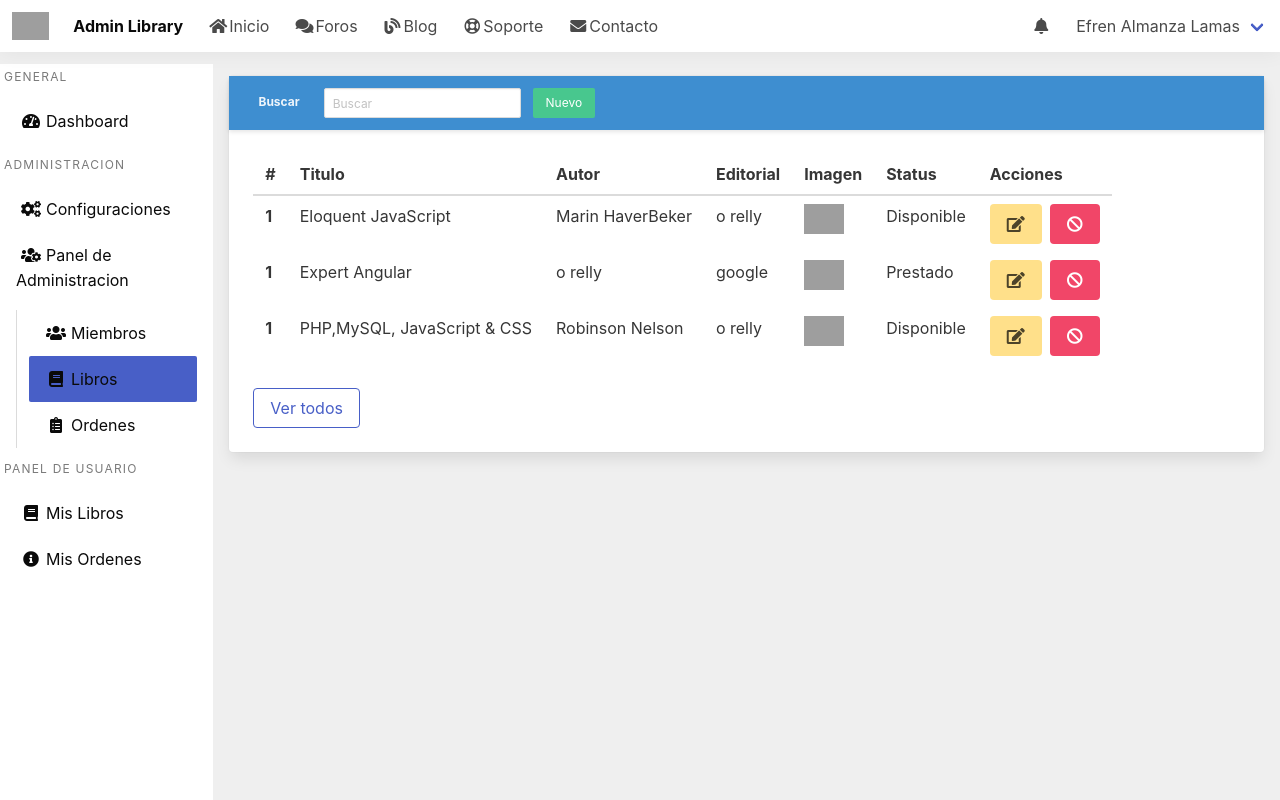
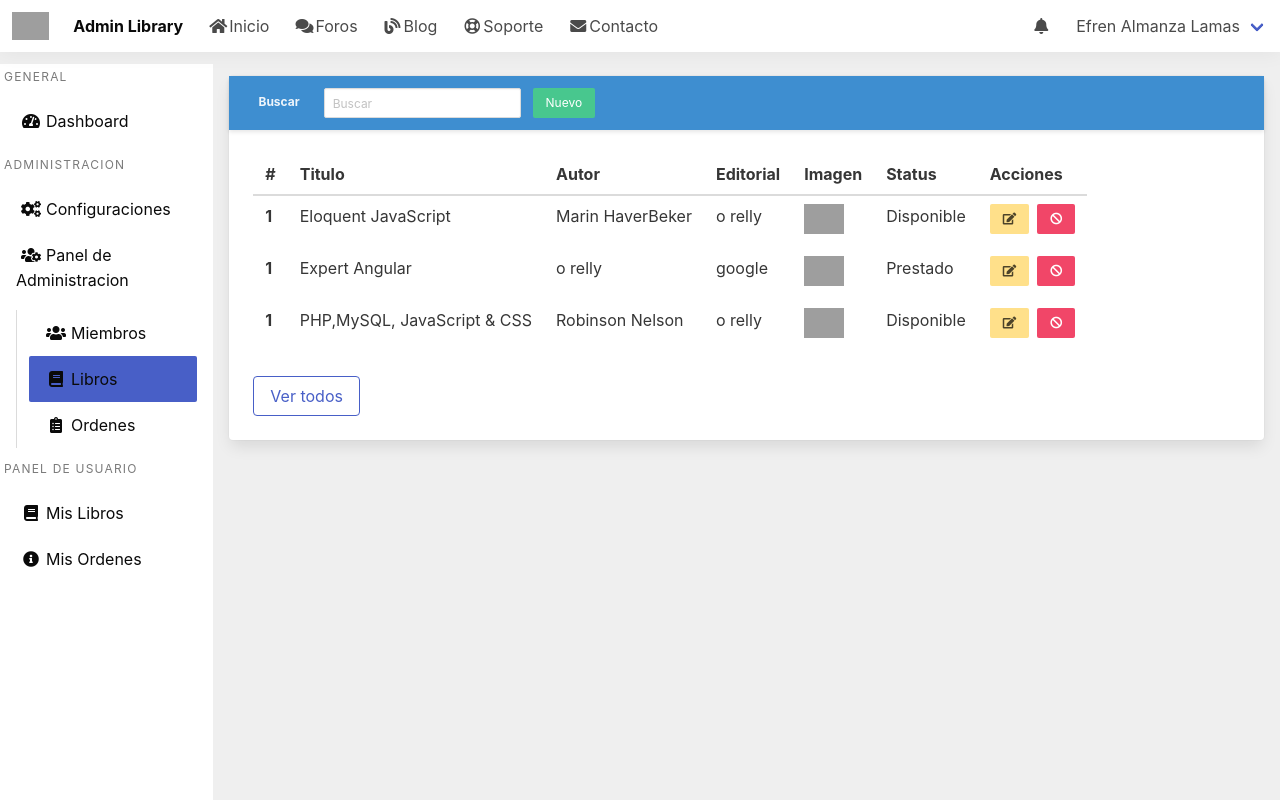
Before and after one commit to SpyroCode/library_gestion, a React (Create React App) app: page /books in a window 1280 px wide. Built offline with nearby package versions, Linux system fonts and the light colour scheme; grey boxes are pictures that could not be loaded.

Commit message:
estilos en los botones

```diff
--- a/src/components/TablesRecordsItmesBooks.js
+++ b/src/components/TablesRecordsItmesBooks.js
@@ -24,8 +24,8 @@ const TablesRecordsItems=(props)=>{
                         <td>{status}</td>
                         <td>
                           <div className="buttons">
-                            <button className="button is-warning"><i className="fas fa-edit"></i></button>
-                            <button className="button is-danger"><i className="fas fa-ban"></i></button>
+                            <button className="button is-warning is-small"><i className="fas fa-edit"></i></button>
+                            <button className="button is-danger is-small"><i className="fas fa-ban"></i></button>
                           </div>
                         </td>
 
--- a/src/components/TablesRecordsItmesOrders.js
+++ b/src/components/TablesRecordsItmesOrders.js
@@ -16,8 +16,8 @@ const TablesRecordsItems=(props)=>{
                         <td>{status}</td>
                         <td>
                           <div className="buttons">
-                            <button className="button is-warning"><i className="fas fa-edit"></i></button>
-                            <button className="button is-danger"><i className="fas fa-ban"></i></button>
+                            <button className="button is-warning is-small"><i className="fas fa-edit"></i></button>
+                            <button className="button is-danger is-small"><i className="fas fa-ban"></i></button>
                           </div>
                         </td>
                         <td>{obs}</td>
```
